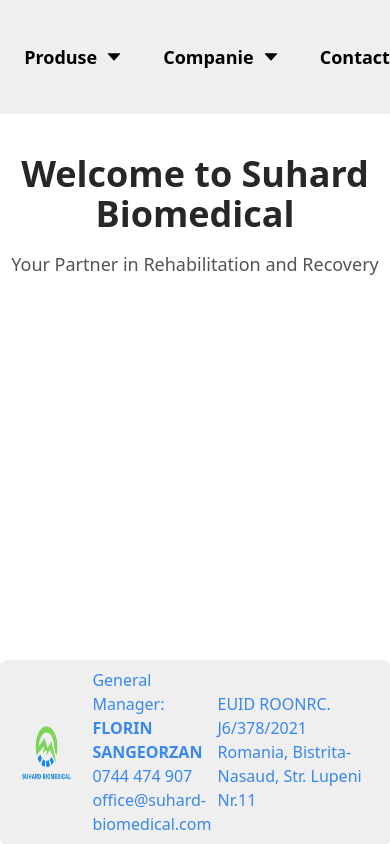
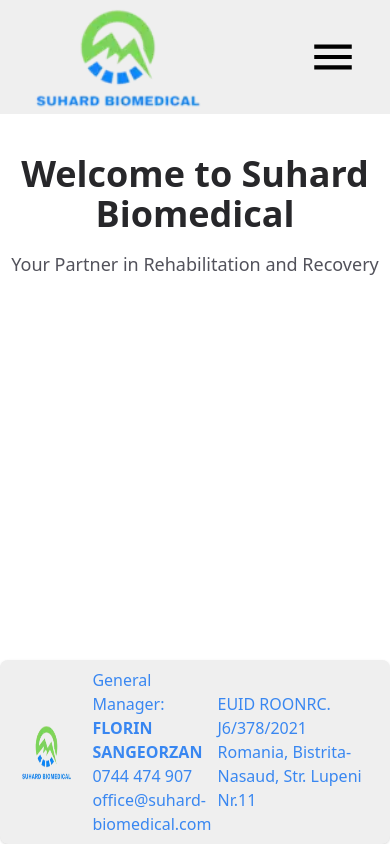
Before and after one commit to AndreiOrtan/florin-app, a Next.js app: page / in a window 390 px wide. Built offline with nearby package versions, Linux system fonts and the light colour scheme.

Commit message:
hamburger menu for mobile

```diff
--- a/app/components/MenuHeader.tsx
+++ b/app/components/MenuHeader.tsx
@@ -3,7 +3,6 @@
 import Link from "next/link";
 import React, { useState, useRef, useEffect } from "react";
 import { AiFillCaretDown } from "react-icons/ai";
-import { AiFillCaretUp } from "react-icons/ai";
 
 interface DropdownI {
   options?: string[];
@@ -35,9 +34,9 @@
   }
 
   return (
-    <div onClick={() => setIsOpen((prev) => !prev)}>
-      <div className="relative" ref={ref}>
+    <div className="relative flex justify-center" ref={ref}>
       <button
+        onClick={() => setIsOpen((prev) => !prev)}
         className={`${
           isOpen && "text-blue700"
         } rounded-lg text-lg font-semibold px-4 hover:text-blue700 py-2.5 text-center flex justify-center items-center`}
@@ -61,7 +60,7 @@
       {isOpen && (
         <div
           id="dropdownDivider"
-            className="menu-container shadow-2xl mt-8 z-10 bg-white divide-y divide-gray-100 rounded-lg w-44 dark:bg-gray-700 dark:divide-gray-600 absolute left-1/2 transform -translate-x-1/2"
+          className="menu-container shadow-2xl mt-14 z-10 bg-white divide-y divide-gray-100 rounded-lg w-44 dark:bg-gray-700 dark:divide-gray-600 absolute left-1/2 transform -translate-x-1/2"
         >
           <ul className="py-2 text-sm text-gray-700">
             {options &&
@@ -81,7 +80,6 @@
         </div>
       )}
     </div>
-    </div>
   );
 };
 
--- a/app/components/Nav.tsx
+++ b/app/components/Nav.tsx
@@ -1,17 +1,26 @@
+"use client";
 import Link from "next/link";
 import MenuHeader from "./MenuHeader";
+import { MdClose } from "react-icons/md";
+import { MdOutlineMenu } from "react-icons/md";
+import { useState } from "react";
 
 const Nav = () => {
+  const [isOpen, setIsOpen] = useState(false);
   return (
     <nav className="bg-lightgray fixed top-0 left-0 right-0 z-50">
-      <div className="flex justify-center h-[114px]">
-        <div className="flex items-center">
+      <div className="flex sm:justify-center h-[114px] justify-between">
+        <div className="flex items-center ml-8">
           <Link href="/">
-            <img src="/logo2.png" alt="text" className="w-44" />
+            <img src="/logo2.png" alt="text" className="w-44 py-8" />
           </Link>
         </div>
-        <div className="flex mx-16">
-          <div className="ml-6 flex items-center">
+
+        <div
+          className={`sm:flex sm:w-min w-full justify-center bg-lightgray items-center sm:ml-16 sm:static absolute bottom-[-144px] ${
+            isOpen ? "" : "hidden"
+          }`}
+        >
           <MenuHeader
             options={["Fizioterapie", "Aquatizer", "Mecanoterapie"]}
             header="Produse"
@@ -19,7 +28,12 @@
           <MenuHeader header="Companie" options={["Despre noi"]} />
           <MenuHeader header="Contact" />
         </div>
-        </div>
+        <span
+          className="flex items-center sm:hidden mr-8"
+          onClick={() => setIsOpen((prev) => !prev)}
+        >
+          {isOpen ? <MdClose size={50} /> : <MdOutlineMenu size={50} />}
+        </span>
       </div>
     </nav>
   );
--- a/tailwind.config.js
+++ b/tailwind.config.js
@@ -44,6 +44,7 @@
       gray100: "#f3f4f6",
       gray800: "#27272a",
       gray600: "#52525b",
+      gray500: "F9FAFB",
     },
   },
   plugins: [],
```
Lines whose indentation alone changed are shown as unchanged.
